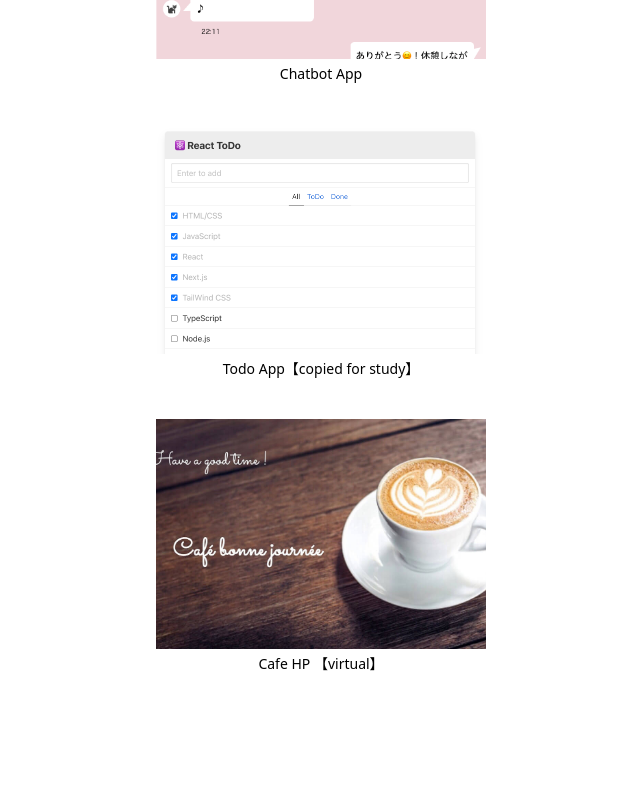
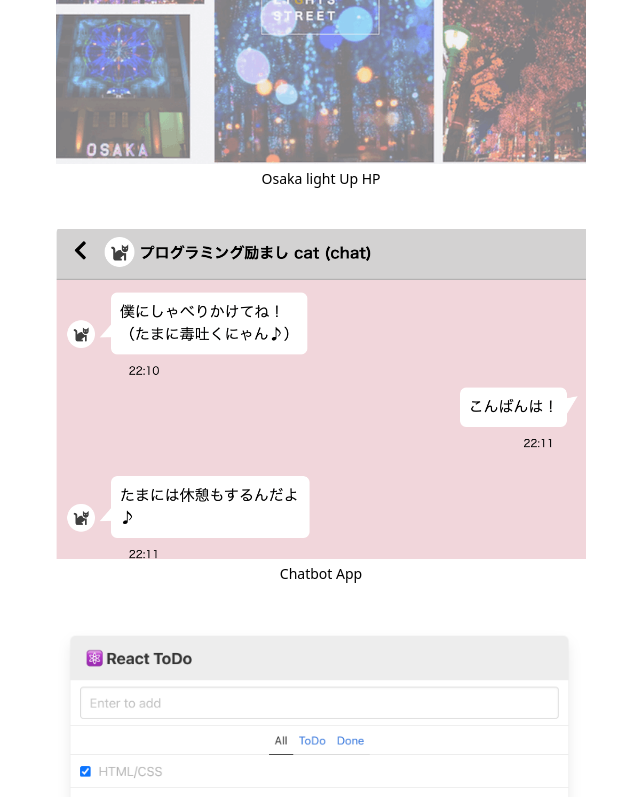
Before and after one commit to airiclover/Tailwind-practice, a Next.js app: page /portfolio in a window 1280 px wide. Shown: the part 1560-2357 px from the top of the page, without its empty margins (319-959 px from the left). Before the commit the page ends 2274 px from the top, so only its background shows below. Built offline with nearby package versions, Linux system fonts and the light colour scheme.

Commit message:
💬 Update text

```diff
--- a/src/components/Portfolios.js
+++ b/src/components/Portfolios.js
@@ -3,7 +3,7 @@ import Image from "next/image";
 
 const PTFIMAGES = [
   {
-    href: "airicat-portfolio.vercel.app",
+    href: "https://airicat-portfolio.vercel.app/",
     src: "/scr_shot1.png",
     name: "制作物-portfolio",
     class: "justify-self-end",
--- a/src/pages/portfolio/index.js
+++ b/src/pages/portfolio/index.js
@@ -5,7 +5,7 @@ import { SubHeader } from "../../components/SubHeader";
 // 👇別リンク用
 const ANOTHERLINKS = [
   {
-    href: "airicat-portfolio.vercel.app",
+    href: "https://airicat-portfolio.vercel.app/",
     src: "/scr-shot-pc-ver1.png",
     name: "My Portfolio",
   },
@@ -69,8 +69,8 @@ export default function Portfolio() {
                 src={anotherLink.src}
                 alt={anotherLink.name}
                 loading="eager"
-                width={330}
-                height={230}
+                width={530}
+                height={330}
                 objectFit="cover"
                 className="object-top hover:opacity-75"
               />
@@ -88,8 +88,8 @@ export default function Portfolio() {
                   src={anotherPage.src}
                   alt={anotherPage.name}
                   loading="eager"
-                  width={330}
-                  height={230}
+                  width={530}
+                  height={330}
                   objectFit="cover"
                   className="object-top hover:opacity-75"
                 />
```
